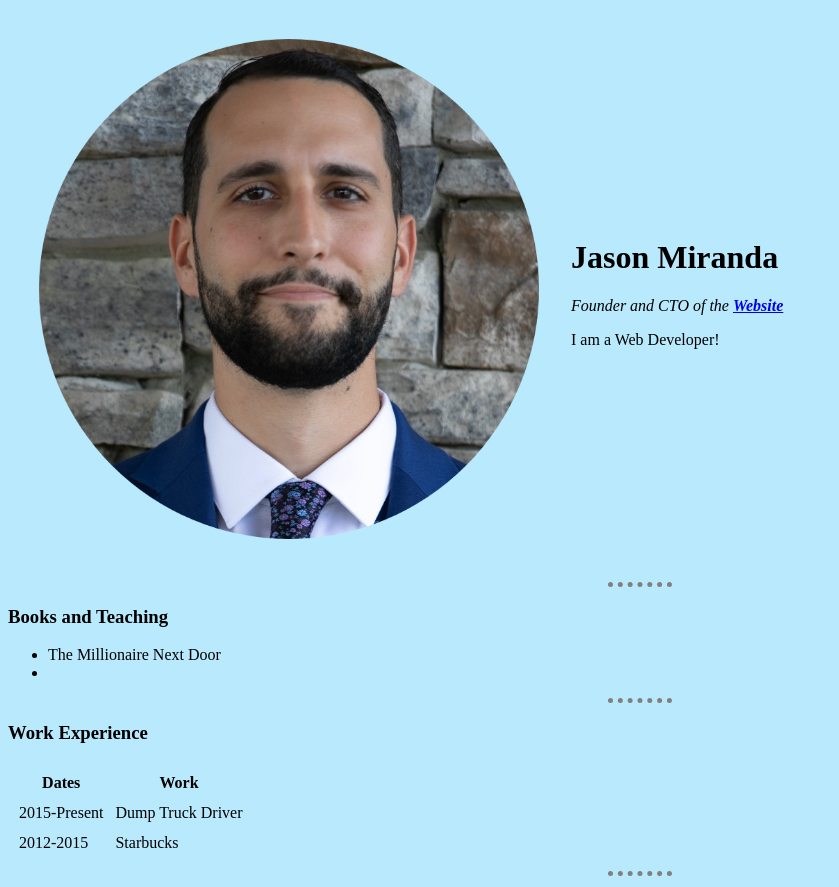
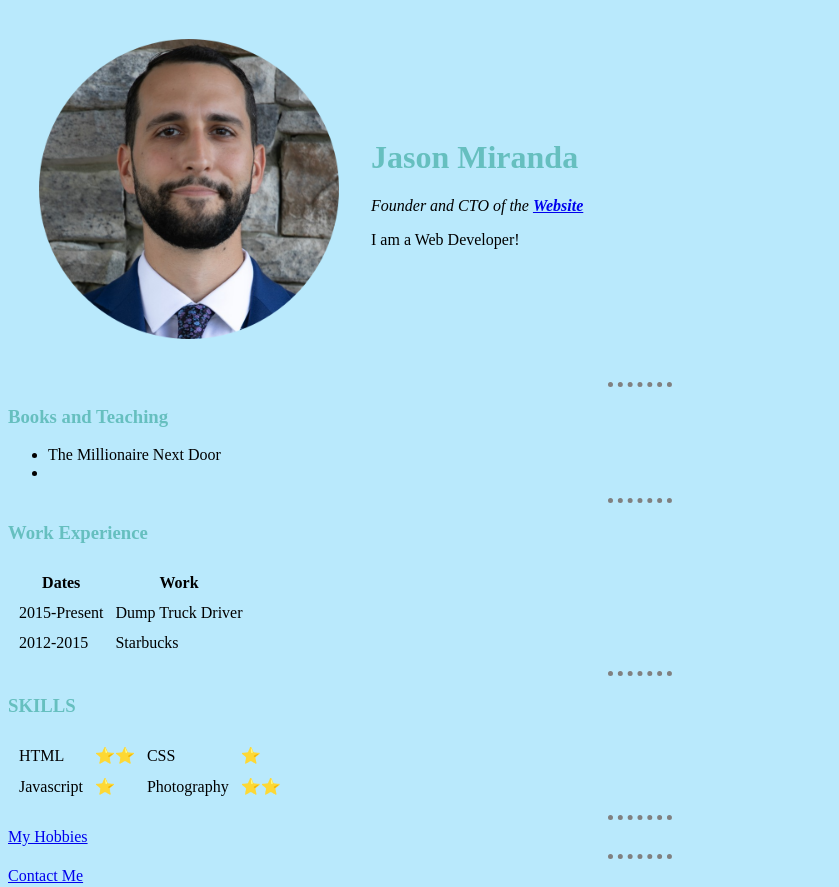
Before and after one commit to Jaymiranda1/CV, a plain HTML site: page index.html in a window 1280 px wide. Shown: the top 887 px of the page, without its empty margins (0-839 px from the left). Drawn offline with Linux system fonts and the light colour scheme.

Commit message:
CSS
Css Stuff

```diff
--- /dev/null
+++ b/css/styles.css
@@ -0,0 +1,23 @@
+body{
+    background-color: #B9E9FC;
+    }
+hr {
+    border-style: none;
+    border-top-style: dotted;
+    border-color: gray;
+    width: 5%;
+    border-width: 5px;
+    }
+img{
+
+    height: 300px
+
+    }
+h1{
+    color: #66bfbf;
+
+    }
+h3{
+    color: #66bfbf;
+
+}
--- a/index.html
+++ b/index.html
@@ -6,24 +6,8 @@
     <meta name="viewport" content="width=device-width, initial-scale=1.0">
     <title>Jason's Personal Site</title>
 
-    <style>
-        body{
-            background-color: #B9E9FC;
-        }
-        hr {
-            border-style: none;
-            border-top-style: dotted;
-            border-color: gray;
-            width: 5%;
-            border-width: 5px;
-            }
-        img{
+    <link rel="stylesheet" href="css/styles.css">
 
-    height: 500px
-
-        }
-
-    </style>
 </head>
 <body>
     <table cellspacing="30">
```
Also changed, not shown: contactme.html (+1 -7 lines), hobbies.html (+10 -11 lines).
